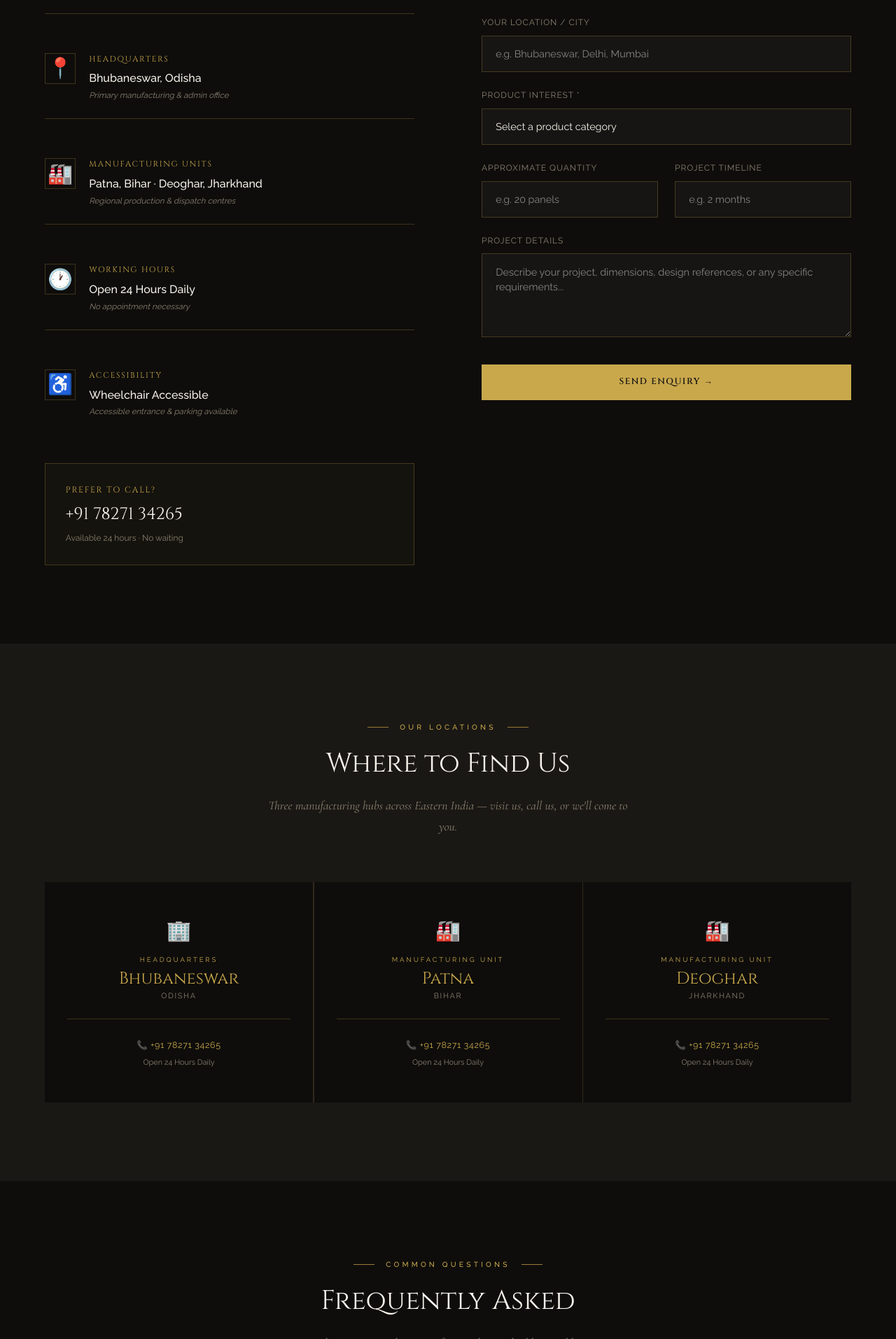
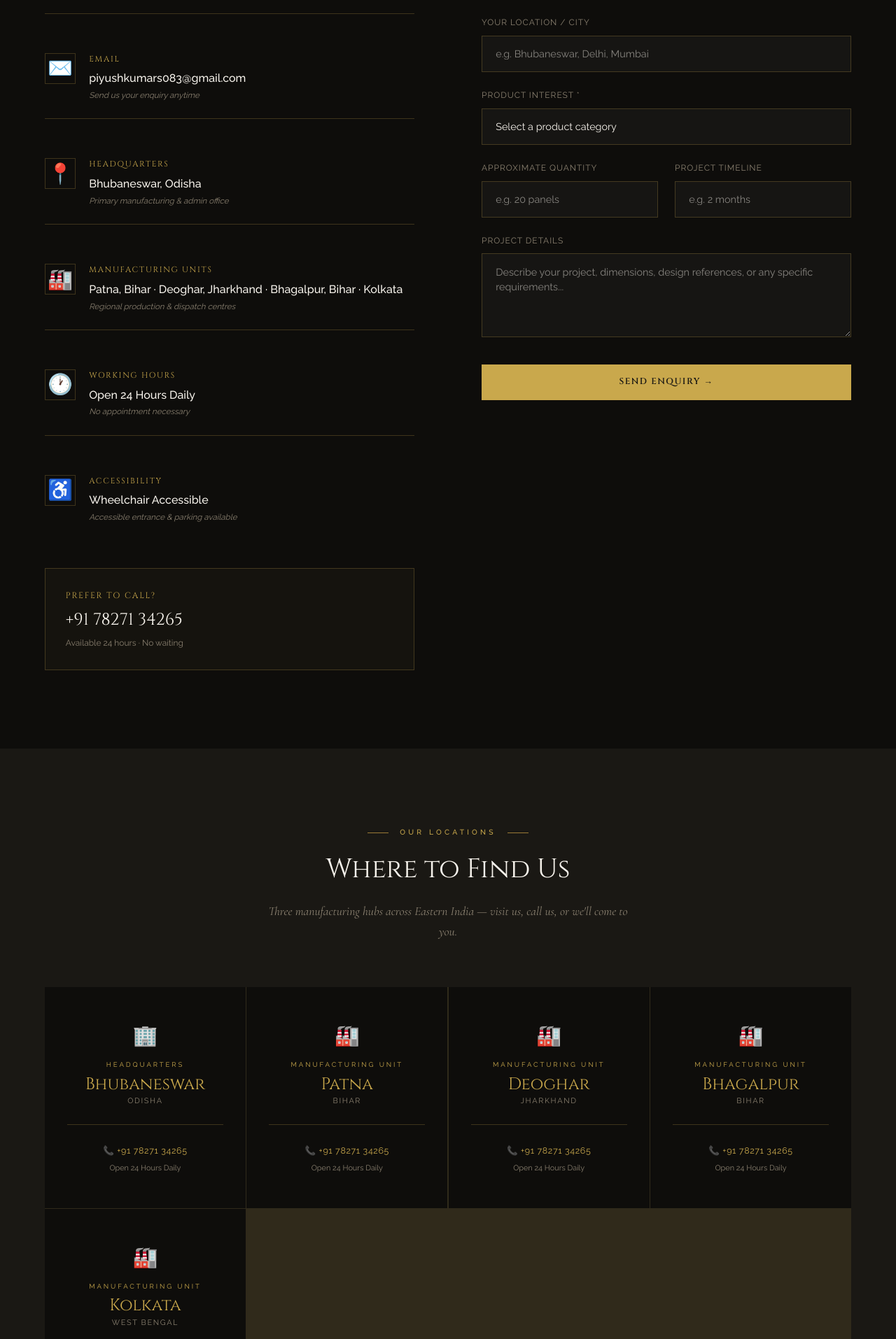
Before and after one commit to sonisingh2004/Piyush-GRC, a Next.js app: page /contact in a window 1280 px wide. Shown: the part 846-2760 px from the top of the page at 70% size. Built offline with nearby package versions, Linux system fonts and the light colour scheme.

Commit message:
add location and products

```diff
--- a/app/(home)/About.tsx
+++ b/app/(home)/About.tsx
@@ -25,6 +25,8 @@ export default function About() {
           <div className="location-chip">📍 Bhubaneswar, Odisha</div>
           <div className="location-chip">📍 Patna, Bihar</div>
           <div className="location-chip">📍 Deoghar, Jharkhand</div>
+          <div className="location-chip">📍 Bhagalpur, Bihar</div>
+          <div className="location-chip">📍 Kolkata, West Bengal</div>
         </div>
       </div>
 
@@ -32,7 +34,7 @@ export default function About() {
       <div ref={rightRef} className={`about-right reveal ${rv ? "visible" : ""}`}>
         {[
           { icon: "🏛️", num: "GRC", label: "Technology" },
-          { icon: "🗺️", num: "3", label: "State Presence" },
+          { icon: "🗺️", num: "4", label: "State Presence" },
           { icon: "⚒️", num: "100%", label: "Custom Made" },
           { icon: "⭐", num: "24H", label: "Available Daily" },
         ].map((c) => (
--- a/app/(home)/Contact.tsx
+++ b/app/(home)/Contact.tsx
@@ -31,11 +31,21 @@ export default function Contact() {
         </div>
 
         <div className="contact-info-row">
+          <div className="contact-icon">✉️</div>
+          <div>
+            <div className="contact-label">Email</div>
+            <div className="contact-val">
+              <a href="mailto:piyushkumars083@gmail.com">piyushkumars083@gmail.com</a>
+            </div>
+          </div>
+        </div>
+
+        <div className="contact-info-row">
           <div className="contact-icon">📍</div>
           <div>
             <div className="contact-label">Locations</div>
             <div className="contact-val">
-              Bhubaneswar, Odisha<br />Patna, Bihar<br />Deoghar, Jharkhand
+              Bhubaneswar, Odisha<br />Patna, Bihar<br />Deoghar, Jharkhand<br />Bhagalpur, Bihar<br />Kolkata, West Bengal
             </div>
           </div>
         </div>
@@ -81,12 +91,13 @@ export default function Contact() {
           <label>Product Interest</label>
           <select>
             <option value="">Select a product category</option>
-            <option>GRC Jali Panels</option>
-            <option>Column Capitals &amp; Bases</option>
-            <option>Fluted Pilasters</option>
-            <option>Ornamental Corbels</option>
-            <option>Complete Facade System</option>
-            <option>Custom Design</option>
+            <option>Pillars</option>
+            <option>Cornices</option>
+            <option>Bases</option>
+            <option>Capitals</option>
+            <option>Jali</option>
+            <option>Brackets</option>
+            <option>Balusters</option>
             <option>Other</option>
           </select>
         </div>
--- a/app/about/data/aboutData.ts
+++ b/app/about/data/aboutData.ts
@@ -70,4 +70,16 @@ export const locations = [
     tag: "Manufacturing Unit",
     icon: "🏭",
   },
+  {
+    city: "Bhagalpur",
+    state: "Bihar",
+    tag: "Manufacturing Unit",
+    icon: "🏭",
+  },
+  {
+    city: "Kolkata",
+    state: "West Bengal",
+    tag: "Manufacturing Unit",
+    icon: "🏭",
+  },
 ];
--- a/app/contact/ContactPage.tsx
+++ b/app/contact/ContactPage.tsx
@@ -13,6 +13,13 @@ const contactInfo = [
     sub: "Available 24 hours, 7 days a week",
   },
   {
+    icon: "✉️",
+    label: "Email",
+    value: "piyushkumars083@gmail.com",
+    href: "mailto:piyushkumars083@gmail.com",
+    sub: "Send us your enquiry anytime",
+  },
+  {
     icon: "📍",
     label: "Headquarters",
     value: "Bhubaneswar, Odisha",
@@ -22,7 +29,7 @@ const contactInfo = [
   {
     icon: "🏭",
     label: "Manufacturing Units",
-    value: "Patna, Bihar · Deoghar, Jharkhand",
+    value: "Patna, Bihar · Deoghar, Jharkhand · Bhagalpur, Bihar · Kolkata",
     href: null,
     sub: "Regional production & dispatch centres",
   },
@@ -64,16 +71,31 @@ const locations = [
     icon: "🏭",
     phone: "+91 78271 34265",
   },
+  {
+    city: "Bhagalpur",
+    state: "Bihar",
+    role: "Manufacturing Unit",
+    icon: "🏭",
+    phone: "+91 78271 34265",
+  },
+  {
+    city: "Kolkata",
+    state: "West Bengal",
+    role: "Manufacturing Unit",
+    icon: "🏭",
+    phone: "+91 78271 34265",
+  },
 ];
 
 const productOptions = [
   "Select a product category",
-  "GRC Jali Panels",
-  "Column Capitals & Bases",
-  "Fluted Pilasters",
-  "Ornamental Corbels",
-  "Complete Facade System",
-  "Custom Design",
+  "Pillars",
+  "Cornices",
+  "Bases",
+  "Capitals",
+  "Jali",
+  "Brackets",
+  "Balusters",
   "Other",
 ];
 
--- a/components/Footer.tsx
+++ b/components/Footer.tsx
@@ -10,7 +10,8 @@ export default function Footer() {
       </div>
       <div className="footer-hours">
         <span>Open 24 Hours</span><br />
-        +91 78271 34265
+        +91 78271 34265<br />
+        piyushkumars083@gmail.com
       </div>
     </footer>
   );
```
